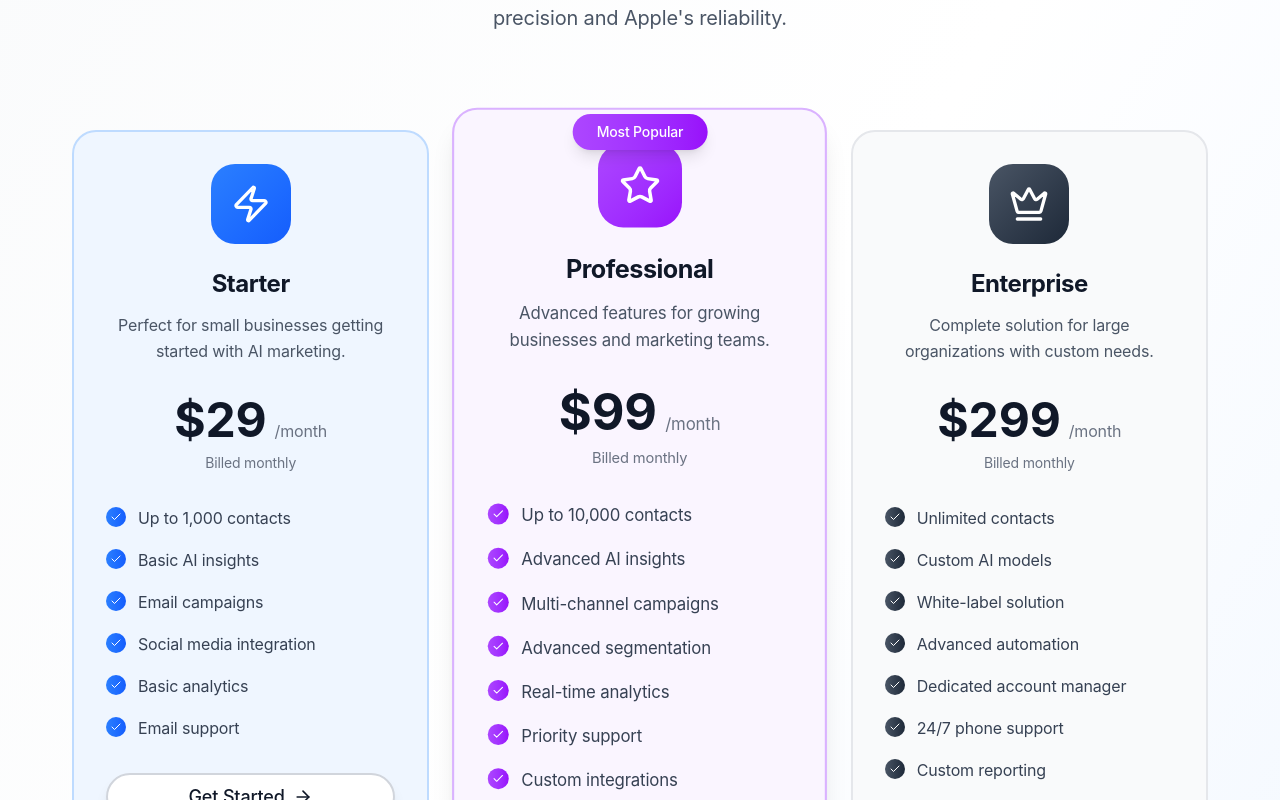
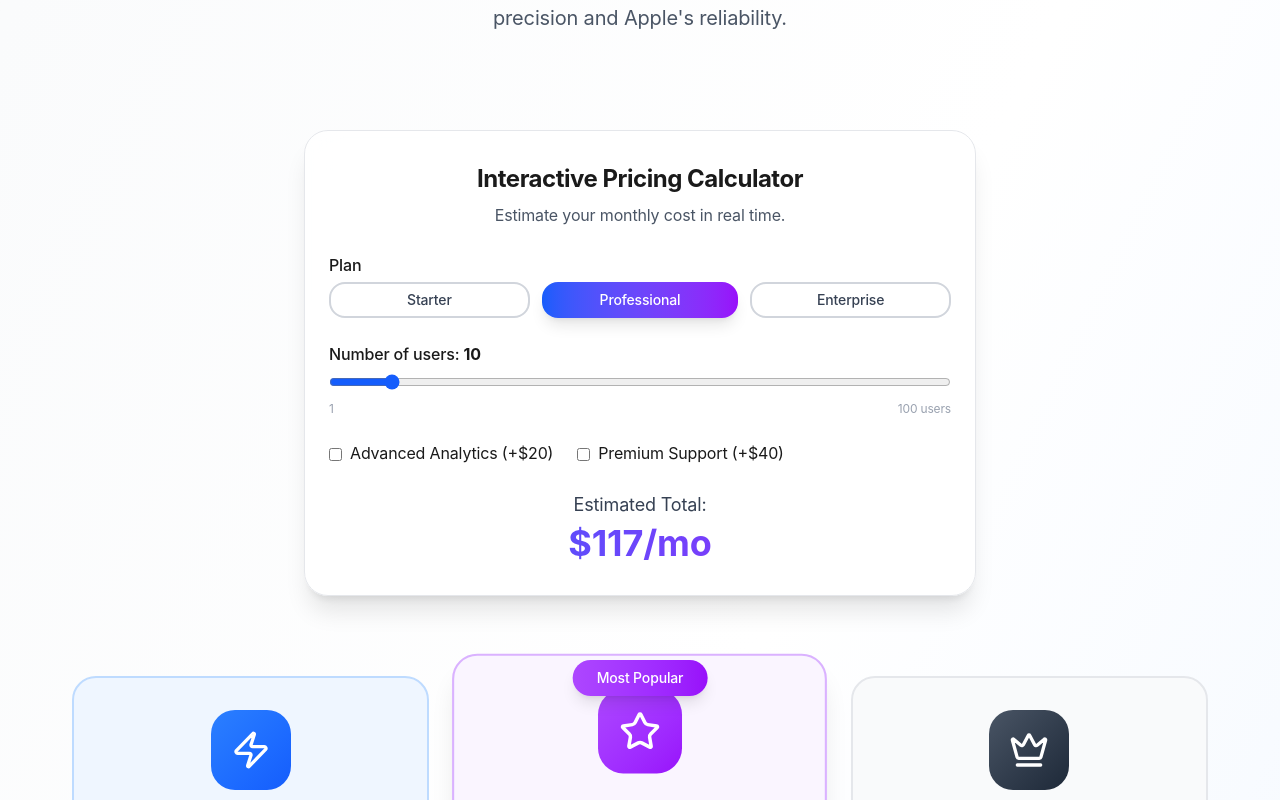
Before and after one commit to UdayGattu/admybrand-ai-suite-landing, a Next.js app: page / in a window 1280 px wide. Shown: the part 3420-4220 px from the top of the page. Built offline with nearby package versions, Linux system fonts and the light colour scheme; a web font is replaced by a local one.

Commit message:
Inline expandable resources/blogs on homepage, remove separate resources page, improve UX

```diff
--- a/src/app/page.tsx
+++ b/src/app/page.tsx
@@ -1,11 +1,20 @@
+"use client"
 import { Hero } from "@/sections/hero"
 import { Features } from "@/sections/features"
 import { Pricing } from "@/sections/pricing"
 import { Testimonials } from "@/sections/testimonials"
 import { FAQ } from "@/sections/faq"
 import { Footer } from "@/sections/footer"
+import { Card, CardContent, CardHeader, CardTitle, CardDescription } from "@/components/ui/card"
+import { resources } from "@/data/resources"
+import { useState } from "react"
+import Link from "next/link"
 
 export default function Home() {
+  const [showAll, setShowAll] = useState(false)
+  const [expanded, setExpanded] = useState<string | null>(null)
+  const visibleResources = showAll ? resources : resources.slice(0, 2)
+
   return (
     <main className="min-h-screen">
       <Hero />
@@ -13,6 +22,66 @@ export default function Home() {
       <Pricing />
       <Testimonials />
       <FAQ />
+      <section className="py-20 bg-gradient-to-b from-white to-blue-50">
+        <div className="max-w-5xl mx-auto px-4">
+          <h2 className="text-3xl font-bold mb-6 text-center">Resources & Insights</h2>
+          {expanded ? (
+            // Only show the expanded blog
+            (() => {
+              const r = resources.find(r => r.slug === expanded)
+              if (!r) return null
+              return (
+                <Card className="hover:shadow-2xl transition-shadow duration-300 col-span-2 md:col-span-2 lg:col-span-3 z-10 w-full">
+                  <CardHeader>
+                    <CardTitle>{r.title}</CardTitle>
+                    <CardDescription>{r.summary}</CardDescription>
+                  </CardHeader>
+                  <CardContent>
+                    <button
+                      className="text-blue-600 hover:underline font-medium mb-2"
+                      onClick={() => setExpanded(null)}
+                      aria-expanded={true}
+                    >
+                      Show Less
+                    </button>
+                    <div className="prose prose-lg max-w-none mt-4 animate-fade-in" style={{ width: '100%' }} dangerouslySetInnerHTML={{ __html: r.content }} />
+                  </CardContent>
+                </Card>
+              )
+            })()
+          ) : (
+            <>
+              <div className="grid gap-8 md:grid-cols-2 lg:grid-cols-3">
+                {visibleResources.map((r, i) => (
+                  <Card key={i} className="hover:shadow-2xl transition-shadow duration-300">
+                    <CardHeader>
+                      <CardTitle>{r.title}</CardTitle>
+                      <CardDescription>{r.summary}</CardDescription>
+                    </CardHeader>
+                    <CardContent>
+                      <button
+                        className="text-blue-600 hover:underline font-medium mb-2"
+                        onClick={() => setExpanded(r.slug)}
+                        aria-expanded={false}
+                      >
+                        Read More →
+                      </button>
+                    </CardContent>
+                  </Card>
+                ))}
+              </div>
+              <div className="text-center mt-8">
+                <button
+                  className="inline-block px-8 py-3 bg-blue-600 text-white rounded-xl font-medium hover:bg-blue-700 transition-colors"
+                  onClick={() => setShowAll(v => !v)}
+                >
+                  {showAll ? "Show Less Resources" : "View All Resources"}
+                </button>
+              </div>
+            </>
+          )}
+        </div>
+      </section>
       <Footer />
       </main>
   )
--- /dev/null
+++ b/src/data/resources.ts
@@ -0,0 +1,45 @@
+export const resources = [
+  {
+    slug: "ai-marketing-2025",
+    title: "How AI is Transforming Marketing in 2025",
+    summary: "Explore the latest trends and real-world case studies on AI-driven marketing strategies.",
+    content: `
+      <p>AI is revolutionizing marketing by enabling hyper-personalization, predictive analytics, and automation at scale. In 2025, leading brands are leveraging AI to optimize campaigns, segment audiences, and deliver real-time insights.</p>
+      <h2>Key Trends</h2>
+      <ul>
+        <li>Predictive customer journeys</li>
+        <li>Automated content generation</li>
+        <li>Real-time campaign optimization</li>
+      </ul>
+      <p>Case studies show that companies using AI-driven marketing see up to 30% higher ROI compared to traditional methods.</p>
+    `
+  },
+  {
+    slug: "getting-started-admybrand",
+    title: "Getting Started with ADmyBRAND AI Suite",
+    summary: "A step-by-step guide to setting up your first campaign and maximizing ROI.",
+    content: `
+      <ol>
+        <li>Sign up and onboard your team</li>
+        <li>Connect your marketing channels</li>
+        <li>Define your goals and KPIs</li>
+        <li>Launch your first AI-powered campaign</li>
+      </ol>
+      <p>Our intuitive dashboard and support team will help you every step of the way.</p>
+    `
+  },
+  {
+    slug: "swiss-apple-design-system",
+    title: "Swiss-Apple Design System Explained",
+    summary: "Learn how we combined Swiss minimalism with Apple HIG for a unique SaaS UI.",
+    content: `
+      <p>The Swiss-Apple design system blends the clarity and grid-based rigor of Swiss Style with the depth and elegance of Apple’s Human Interface Guidelines.</p>
+      <ul>
+        <li>Swiss-inspired grid and spacing</li>
+        <li>Apple-style glassmorphism and layering</li>
+        <li>Modern, readable typography</li>
+      </ul>
+      <p>This hybrid approach creates a premium, modern SaaS experience.</p>
+    `
+  }
+]
--- a/src/sections/footer.tsx
+++ b/src/sections/footer.tsx
@@ -26,6 +26,7 @@ const footerLinks = {
   company: [
     { name: "About", href: "#" },
     { name: "Blog", href: "#" },
+    { name: "Resources", href: "/resources" },
     { name: "Careers", href: "#" },
     { name: "Press", href: "#" },
     { name: "Partners", href: "#" }
--- a/src/sections/pricing.tsx
+++ b/src/sections/pricing.tsx
@@ -1,8 +1,84 @@
 "use client"
 
 import { motion } from "framer-motion"
+import { useState } from "react"
+import { Card, CardContent } from "@/components/ui/card"
 import { Button } from "@/components/ui/button"
 import { Check, Zap, Star, Crown, ArrowRight } from "lucide-react"
+
+function PricingCalculator() {
+  const [plan, setPlan] = useState<"Starter" | "Professional" | "Enterprise">("Professional")
+  const [users, setUsers] = useState(10)
+  const [addonAnalytics, setAddonAnalytics] = useState(false)
+  const [addonSupport, setAddonSupport] = useState(false)
+
+  // Pricing logic
+  const basePrices = { Starter: 29, Professional: 99, Enterprise: 299 }
+  const userMultiplier = plan === "Starter" ? 1 : plan === "Professional" ? 2 : 5
+  const addonTotal = (addonAnalytics ? 20 : 0) + (addonSupport ? 40 : 0)
+  const total = basePrices[plan] + (users - 1) * userMultiplier + addonTotal
+
+  return (
+    <Card className="max-w-2xl mx-auto mb-12 bg-white/80 backdrop-blur-lg shadow-xl border border-gray-200">
+      <CardContent className="py-8">
+        <h3 className="text-2xl font-bold mb-2 text-center">Interactive Pricing Calculator</h3>
+        <p className="text-gray-600 mb-6 text-center">Estimate your monthly cost in real time.</p>
+        <form className="space-y-6">
+          {/* Plan select */}
+          <div>
+            <label className="block font-medium mb-1">Plan</label>
+            <div className="flex gap-3">
+              {["Starter", "Professional", "Enterprise"].map((p) => (
+                <Button
+                  key={p}
+                  type="button"
+                  variant={plan === p ? "gradient" : "outline"}
+                  size="sm"
+                  className="flex-1"
+                  onClick={() => setPlan(p as "Starter" | "Professional" | "Enterprise")}
+                >
+                  {p}
+                </Button>
+              ))}
+            </div>
+          </div>
+          {/* User count slider */}
+          <div>
+            <label className="block font-medium mb-1">Number of users: <span className="font-bold">{users}</span></label>
+            <input
+              type="range"
+              min={1}
+              max={plan === "Starter" ? 10 : plan === "Professional" ? 100 : 1000}
+              value={users}
+              onChange={e => setUsers(Number(e.target.value))}
+              className="w-full accent-blue-600"
+            />
+            <div className="flex justify-between text-xs text-gray-400 mt-1">
+              <span>1</span>
+              <span>{plan === "Starter" ? 10 : plan === "Professional" ? 100 : 1000} users</span>
+            </div>
+          </div>
+          {/* Add-ons */}
+          <div className="flex gap-6">
+            <label className="flex items-center gap-2">
+              <input type="checkbox" checked={addonAnalytics} onChange={e => setAddonAnalytics(e.target.checked)} />
+              <span>Advanced Analytics (+$20)</span>
+            </label>
+            <label className="flex items-center gap-2">
+              <input type="checkbox" checked={addonSupport} onChange={e => setAddonSupport(e.target.checked)} />
+              <span>Premium Support (+$40)</span>
+            </label>
+          </div>
+          {/* Total */}
+          <div className="text-center mt-6">
+            <span className="text-lg text-gray-700">Estimated Total:</span>
+            <div className="text-4xl font-bold bg-gradient-to-r from-blue-600 to-purple-600 bg-clip-text text-transparent mt-1">${total}/mo</div>
+          </div>
+        </form>
+      </CardContent>
+    </Card>
+  )
+}
 
 const plans = [
   {
@@ -123,6 +199,11 @@ export function Pricing() {
               Start free and scale as you grow. All plans include our core AI features
               with Swiss precision and Apple&apos;s reliability.
             </motion.p>
+          </div>
+
+          {/* Pricing Calculator */}
+          <div className="col-span-12">
+            <PricingCalculator />
           </div>
 
           {/* Pricing cards */}
```
